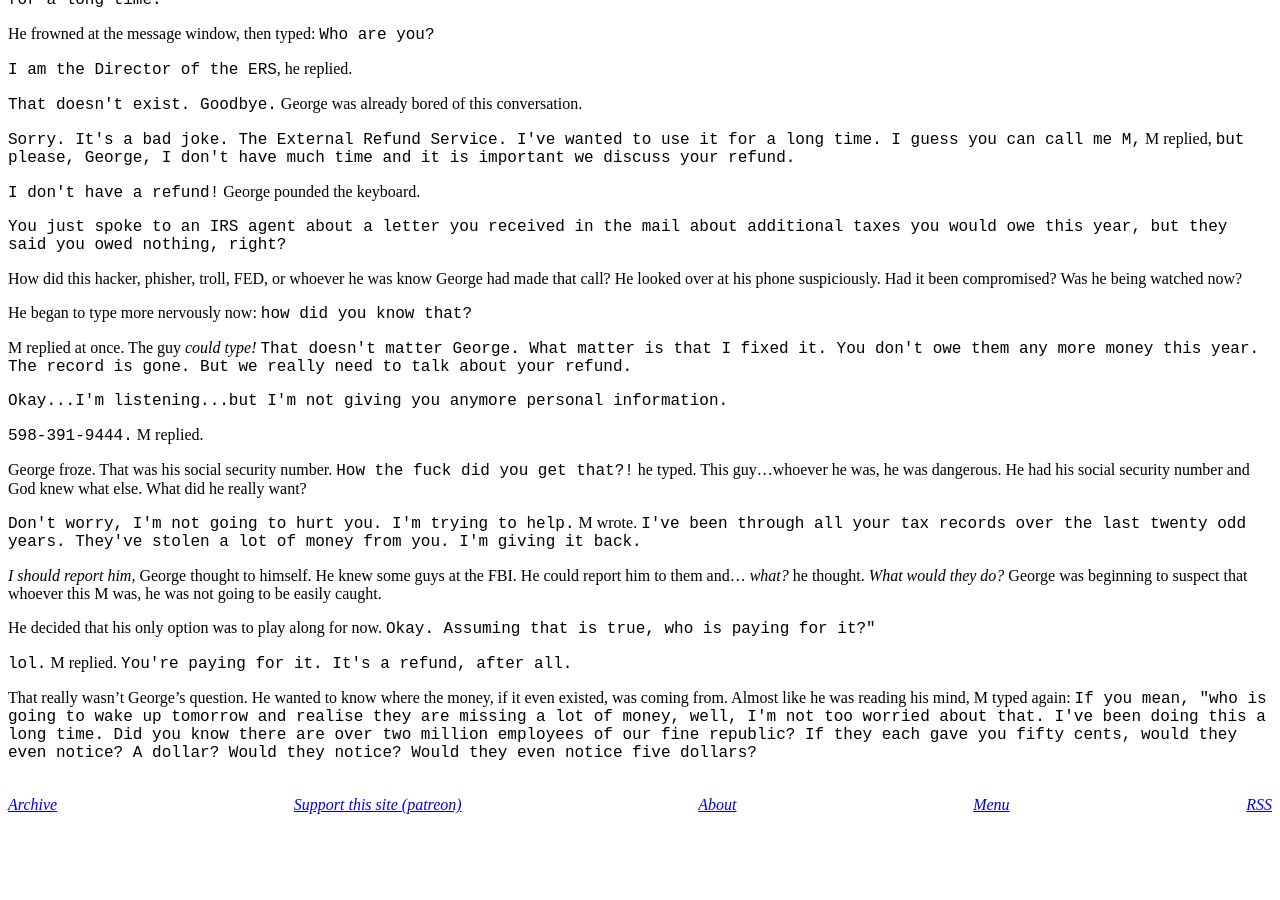
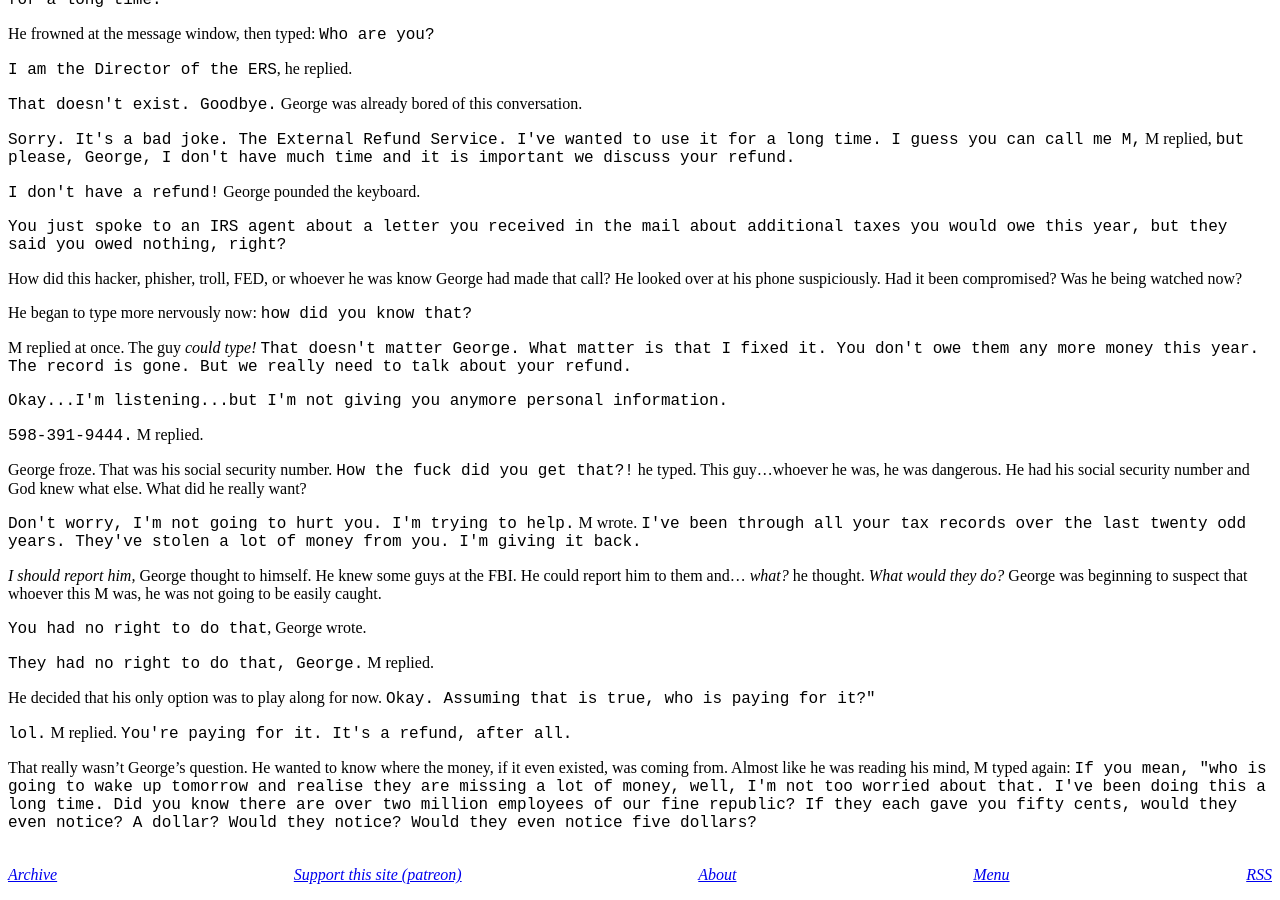
Before and after one commit to derykmakgill/website, a Jekyll site: the page built from tax.md, in a window 1280 px wide and 900 px high, scrolled down 664 px. Built offline with Jekyll 4.4.1, drawn with Linux system fonts in a browser that asks for light colours; before the commit the page ends 1494 px from its top, so only the background shows below that.

Commit message:
Update tax.md

```diff
--- a/tax.md
+++ b/tax.md
@@ -76,6 +76,10 @@ George froze. That was his social security number. <code style="font-family: cou
 
 *I should report him,* George thought to himself. He knew some guys at the FBI. He could report him to them and... *what?* he thought. *What would they do?* George was beginning to suspect that whoever this M was, he was not going to be easily caught.
 
+<code style="font-family: courier new, monospace;">You had no right to do that</code>, George wrote.
+
+<code style="font-family: courier new, monospace;">They had no right to do that, George.</code> M replied.
+
 He decided that his only option was to play along for now. <code style="font-family: courier new, monospace;">Okay. Assuming that is true, who is paying for it?"
 
 <code style="font-family: courier new, monospace;">lol.</code> M replied. <code style="font-family: courier new, monospace;">You're paying for it. It's a refund, after all.</code>
```
